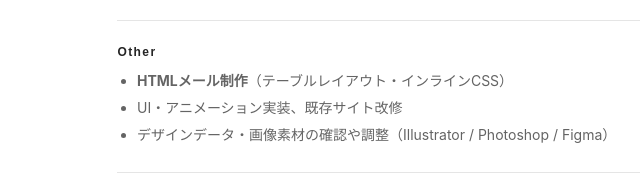
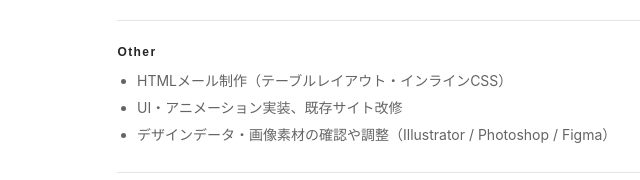
Before and after one commit to asukahirata/portfolio, a plain HTML site: page index.html in a window 1280 px wide. Shown: the part 3340-3520 px from the top of the page, 393-1033 px from the left. Drawn offline with Linux system fonts and the light colour scheme.

Commit message:
一旦コミット

```diff
--- a/index.html
+++ b/index.html
@@ -170,7 +170,7 @@
           <div class="skill-group">
             <h3>Other</h3>
             <ul>
-              <li><strong>HTMLメール制作</strong>（テーブルレイアウト・インラインCSS）</li>
+              <li>HTMLメール制作（テーブルレイアウト・インラインCSS）</li>
               <li>UI・アニメーション実装、既存サイト改修</li>
               <li>デザインデータ・画像素材の確認や調整（Illustrator / Photoshop / Figma）</li>
             </ul>
```
